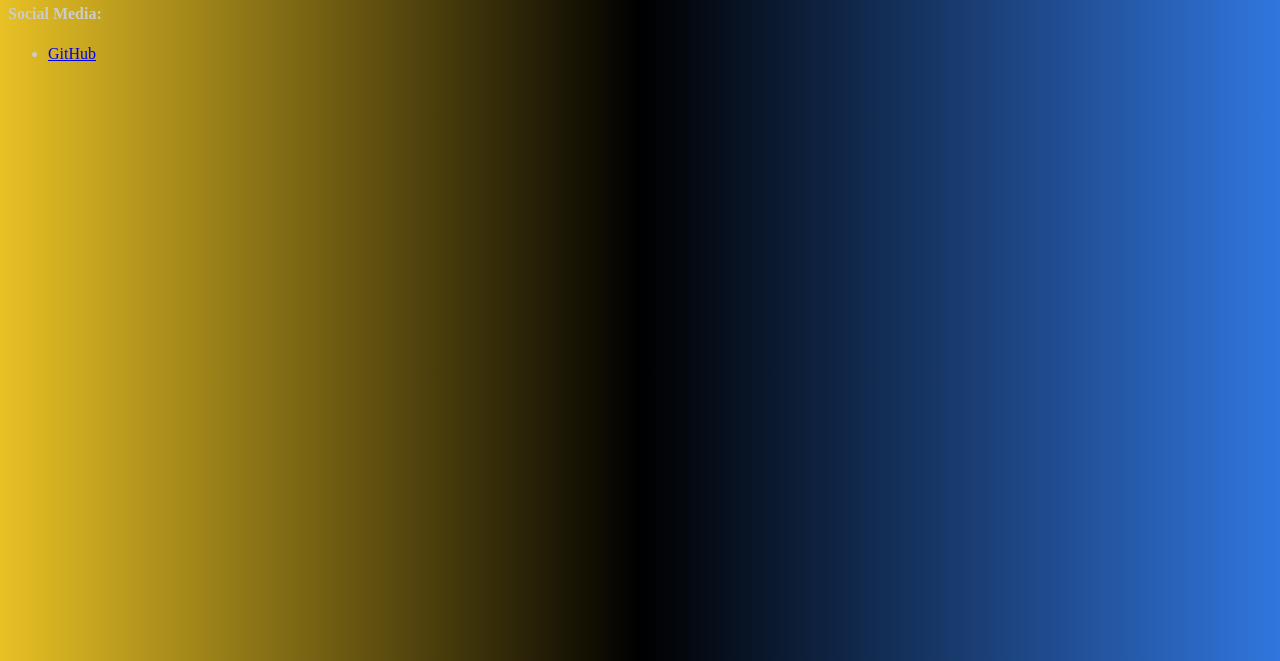
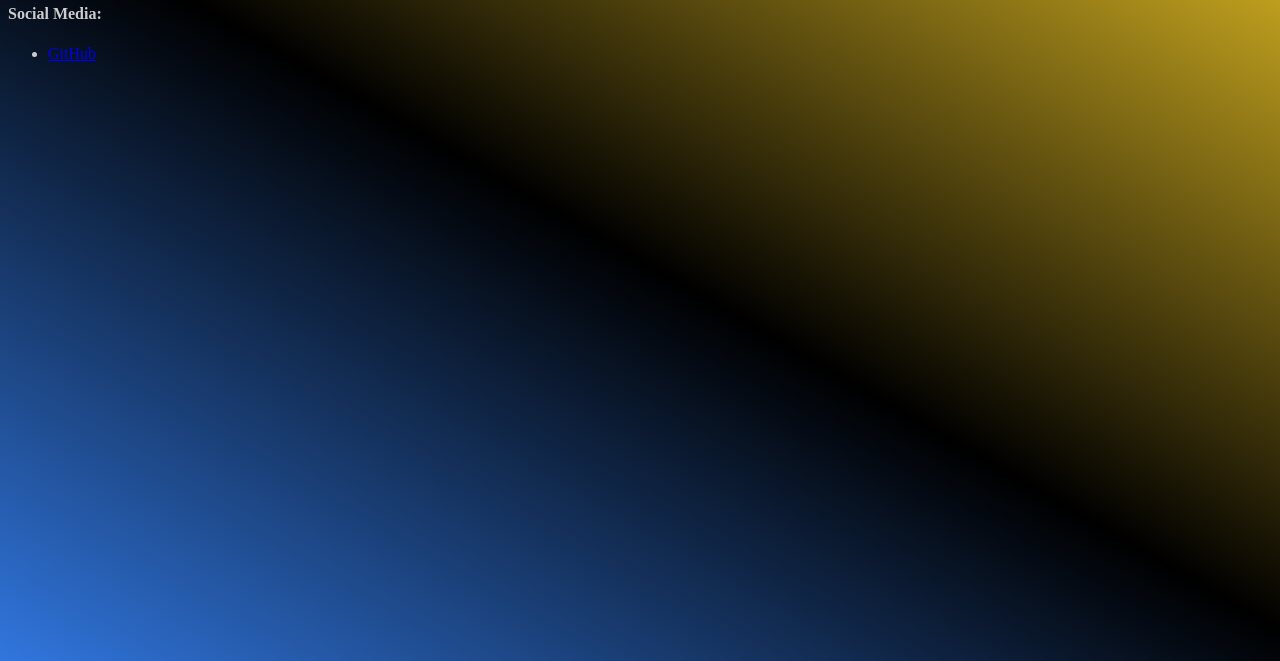
Before and after one commit to jakkunight/html-css-tutorial, a plain HTML site: page index.html in a window 1280 px wide. Shown: the part 139-800 px from the top of the page. Drawn offline with Linux system fonts and the light colour scheme.

Commit message:
Backing up...

```diff
--- a/css/index.css
+++ b/css/index.css
@@ -21,5 +21,5 @@
 }
 body{
 	color: #CCCCCC;
-	background: linear-gradient(to left, rgba(49, 118, 222, 1), rgba(0, 0, 0, 1), rgba(232, 193, 37, 1)), black;
+	background: linear-gradient(30deg, rgba(49, 118, 222, 1), rgba(0, 0, 0, 1), rgba(232, 193, 37, 1)), black;
 }
```
